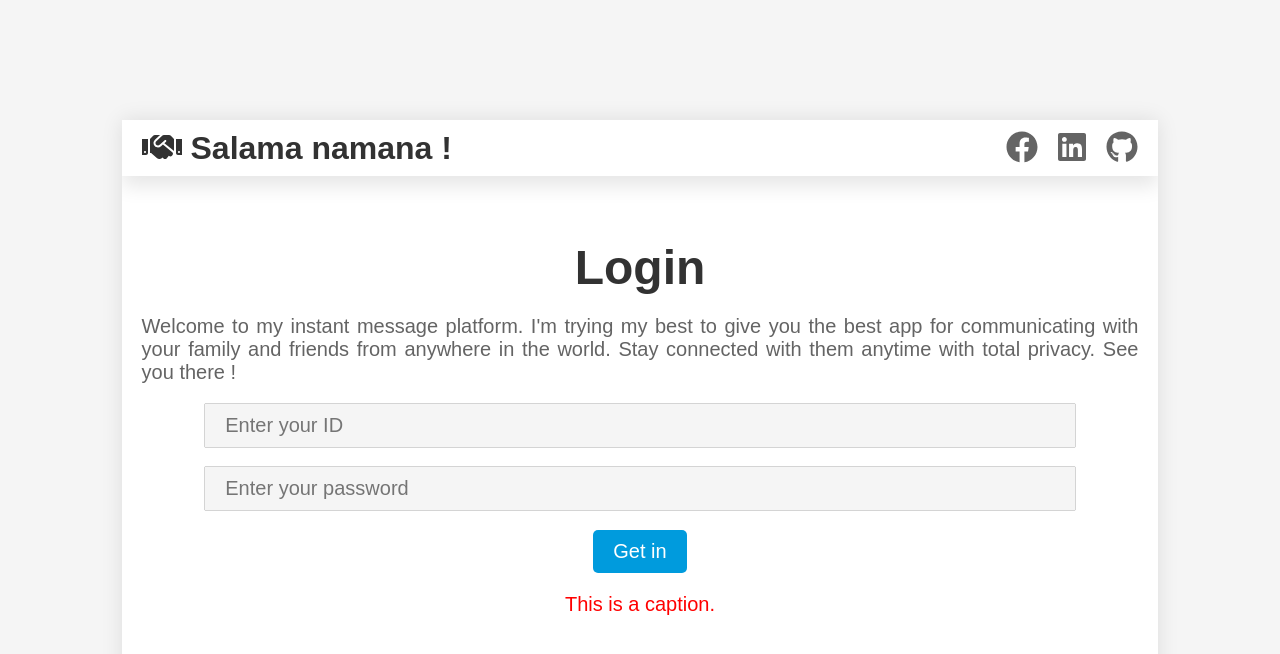
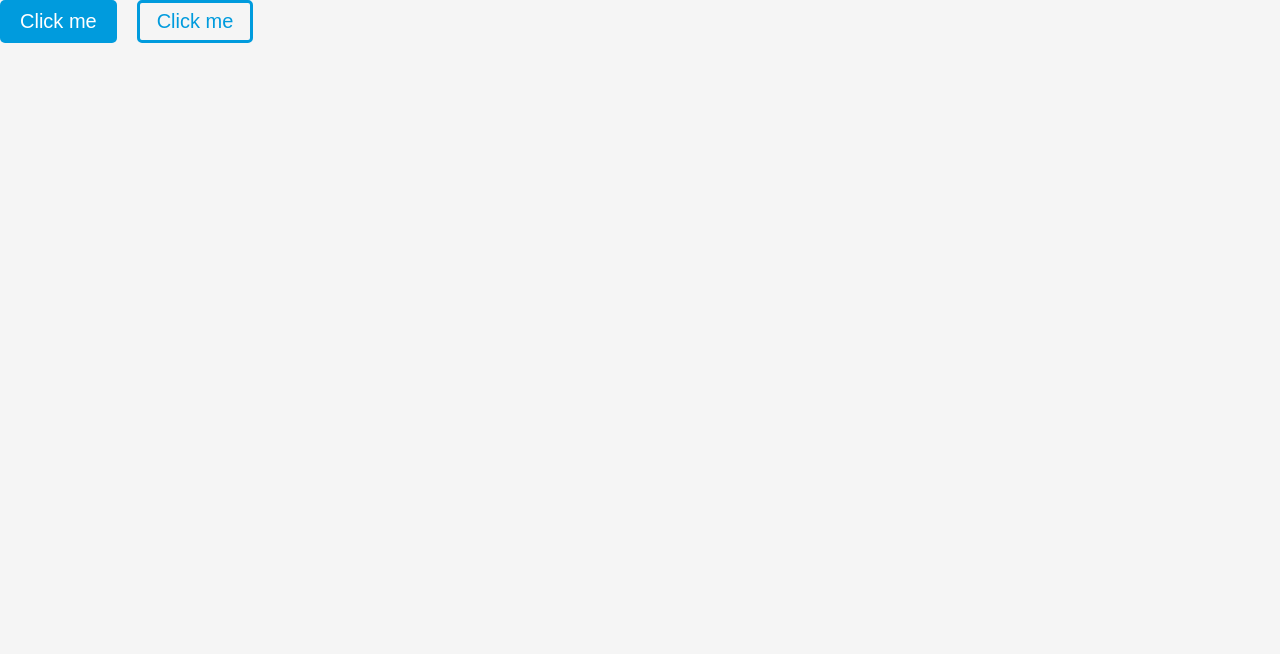
Before and after one commit to Manjaka13/salama-nxt, a Next.js app: page / in a window 1280 px wide. Shown: the top 654 px of the page. Built offline with nearby package versions, Linux system fonts and the light colour scheme.

Commit message:
update directory core structure

```diff
--- a/components/Login.tsx
+++ b/components/Login.tsx
@@ -1,4 +1,6 @@
 import React from "react";
+import Button from "components/Button";
+import { SOCIAL } from "helpers/const";
 import { v4 as uuidv4 } from "uuid";
 import { library } from "@fortawesome/fontawesome-svg-core";
 import { FontAwesomeIcon as Icon } from "@fortawesome/react-fontawesome";
@@ -8,8 +10,6 @@ import {
 	faLinkedin,
 	faGithub
 } from "@fortawesome/free-brands-svg-icons";
-import { SOCIAL } from "helpers/const";
-import Button from "components/core/Button";
 
 library.add(
 	faHandshake,
--- a/components/core/Button.tsx
+++ /dev/null
@@ -1,21 +0,0 @@
-import React from "react";
-import { IButtonProps } from "helpers/interface";
-
-const Button: React.FC<IButtonProps> = ({
-	title,
-	className,
-	children,
-	atClick,
-	color,
-	disabled
-}): JSX.Element => (
-	<button
-		className={(color ? `btn-${color}` : 'btn') + (disabled ? ' btn--disabled' : '') + " pd-10 pd-left-20 pd-right-20 border-none br-5 pointer tr-200 " + (className ? className : '')}
-		title={title || ""}
-		onClick={atClick}
-	>
-		{ children }
-	</button>
-);
-
-export default Button;
--- a/helpers/interface.ts
+++ b/helpers/interface.ts
@@ -33,6 +33,8 @@ export interface IButtonProps {
 	children?: JSX.Element | string;
 	atClick?: () => null;
 	color?: string;
+	disabled?: boolean;
+	alt?: boolean;
 }
 
 // Book interface
--- a/pages/index.tsx
+++ b/pages/index.tsx
@@ -1,6 +1,6 @@
 import React from "react";
 import Page from "components/Page";
-import Login from "components/Login";
+import Button from "components/Button";
 
 /*
 	Home page
@@ -15,7 +15,8 @@ const Home = (): JSX.Element => {
 			active={0}
 		>
 			<>
-				<Login />
+				<Button className="mg-right-20">Click me</Button>
+				<Button alt>Click me</Button>
 			</>
 		</Page>
 	);
--- a/styles/core/btn.scss
+++ /dev/null
@@ -1,37 +0,0 @@
-/*
-    Button styles
-*/
-
-@mixin btn-create($color: $color-theme) {
-	background: $color;
-	color: white;
-	&:hover {
-		background: lighten($color, 15%);
-	}
-	&:active {
-		background: darken($color, 15%);
-	}
-}
-
-.btn {
-	@include btn-create($color-theme);
-}
-
-@mixin btn-generate {
-	$btn-color: (
-		red,
-		green
-	);
-	@each $color in $btn-color {
-		.btn-#{$color} {
-			@include btn-create($color);
-		}
-	}
-}
-
-@include btn-generate;
-
-.btn--disabled {
-	pointer-events: none;
-	color: rgb(170, 170, 170);
-}
--- a/styles/core/index.scss
+++ /dev/null
@@ -1,6 +0,0 @@
-/*
-	Export from here the core UI styles
-*/
-
-@import "./vars.scss";
-@import "./btn.scss";
--- a/styles/core/vars.scss
+++ /dev/null
@@ -1,6 +0,0 @@
-/*
-	Global vars
-*/
-
-$color-theme: #009bdd;
-$color-theme-fg: whitesmoke;
--- a/styles/index.scss
+++ b/styles/index.scss
@@ -21,6 +21,9 @@ main {
 
 // FastUI library for faster prototyping
 @import "./fastui.css";
+// Import core UI styles
+@import "./vars.scss";
+@import "./Button.scss";
 
 p,
 a,
@@ -29,16 +32,13 @@ button,
 input,
 textarea,
 label {
-	font-size: 15pt;
+	font-size: $font-size;
 	color: rgb(100, 100, 100);
 }
 
 * {
-	font-family: sans-serif;
+	font-family: $font-family;
 }
-
-// Import core UI styles
-@import "./core/index.scss";
 
 // Import component styles
 @import "./Login.scss";
--- /dev/null
+++ b/styles/vars.scss
@@ -0,0 +1,8 @@
+/*
+	Global vars
+*/
+
+$color-theme: #009bdd;
+$color-theme-fg: whitesmoke;
+$font-size: 15pt;
+$font-family: sans-serif;
```
